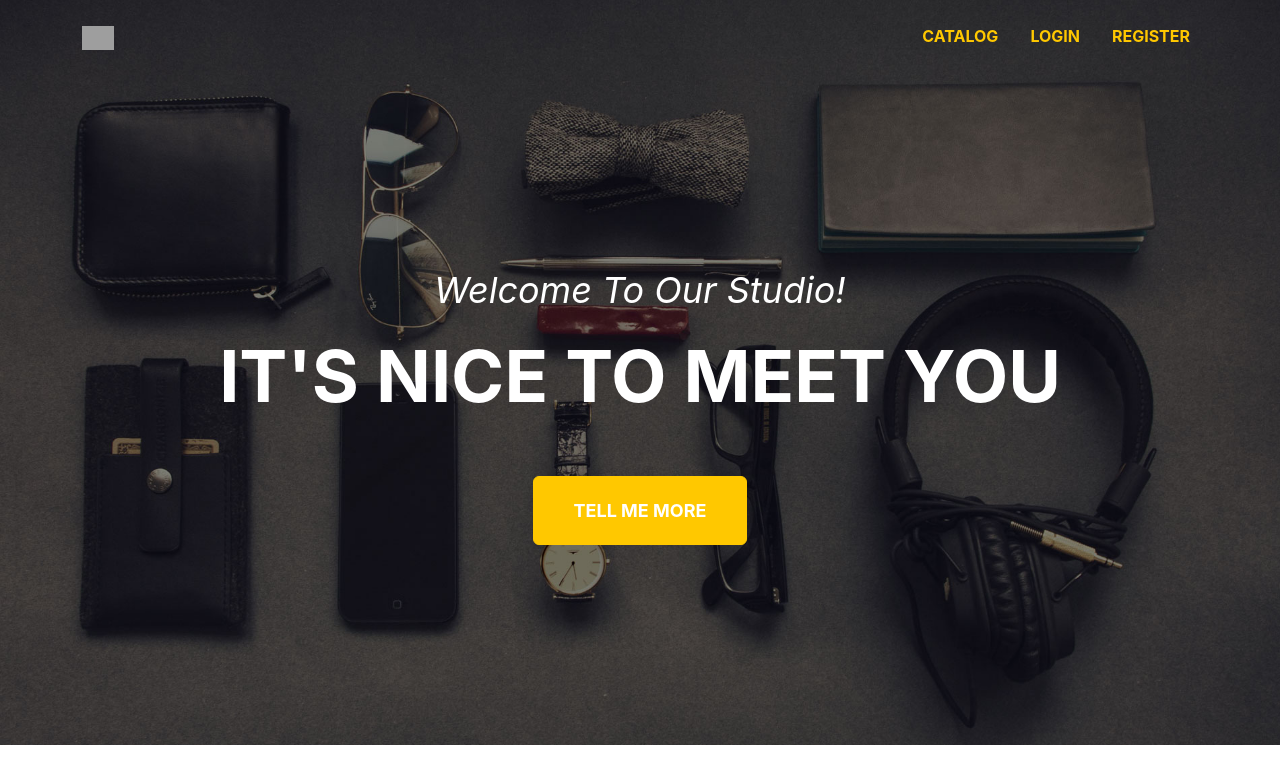
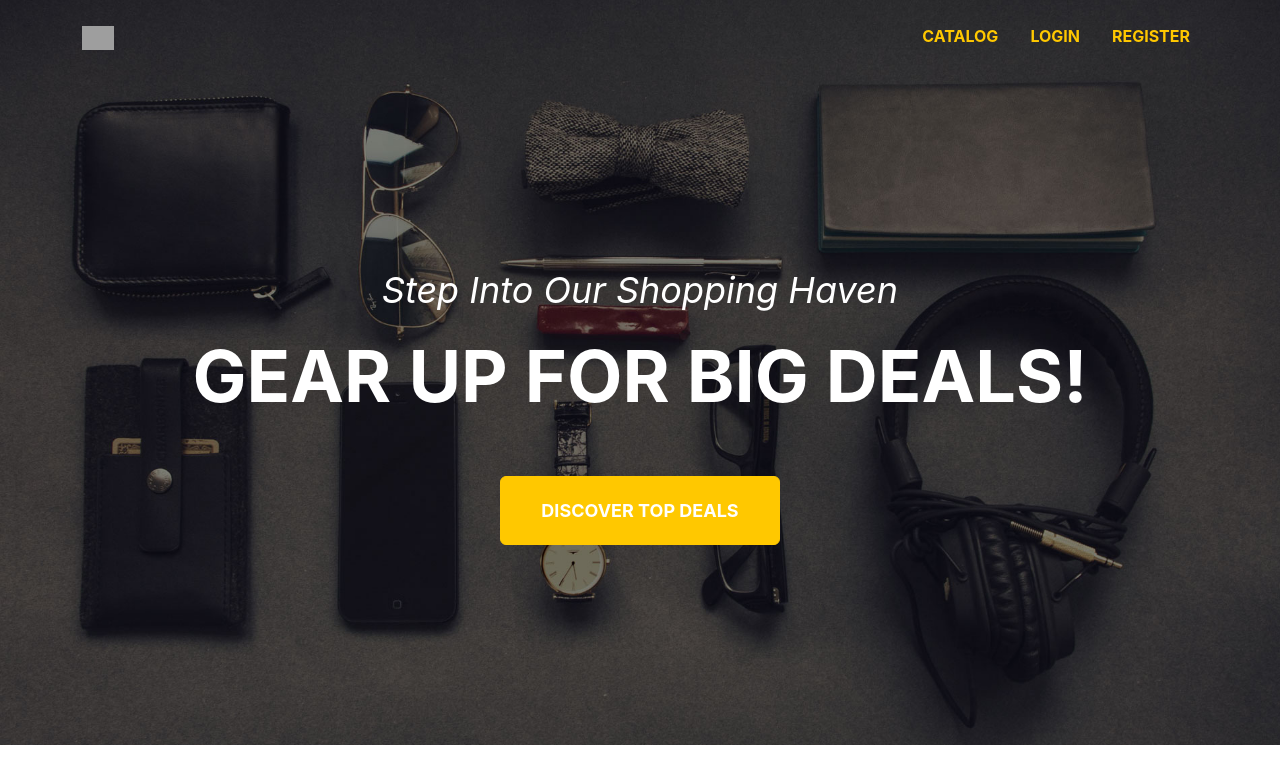
Before and after one commit to Sam12354/SoftUni-React-Exam-App, a React (Vite) app in the folder client/: page / in a window 1280 px wide. Shown: the top 784 px of the page. Built offline with nearby package versions, Linux system fonts and the light colour scheme; no server answers; grey boxes are pictures that could not be loaded.

Commit message:
Update Home.jsx

```diff
--- a/client/src/components/home/Home.jsx
+++ b/client/src/components/home/Home.jsx
@@ -6,9 +6,9 @@ export default function Home() {
             <header className="masthead">
             <img src="/images/header-bg.jpg" alt="Background" className="header-img" />
                 <div className="container">
-                    <div className="masthead-subheading">Welcome To Our Studio!</div>
-                    <div className="masthead-heading text-uppercase">It's Nice To Meet You</div>
-                    <Link className="btn btn-primary btn-xl text-uppercase" to="/catalog">Tell Me More</Link>
+                    <div className="masthead-subheading">Step Into Our Shopping Haven</div>
+                    <div className="masthead-heading text-uppercase">Gear Up For Big Deals!</div>
+                    <Link className="btn btn-primary btn-xl text-uppercase" to="/catalog">Discover Top Deals</Link>
                 </div>
             </header>
         </>
```
